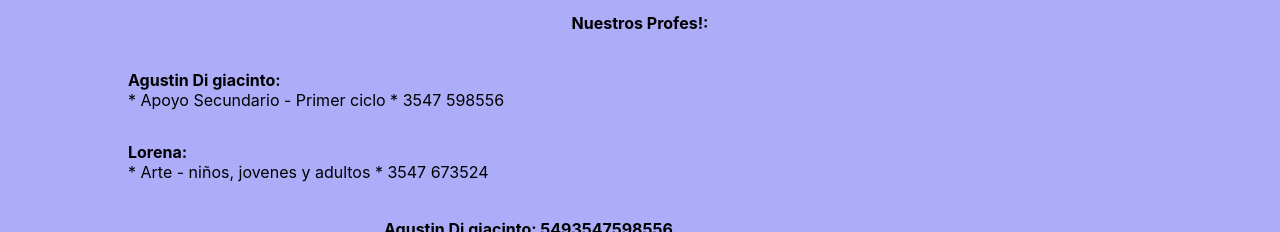
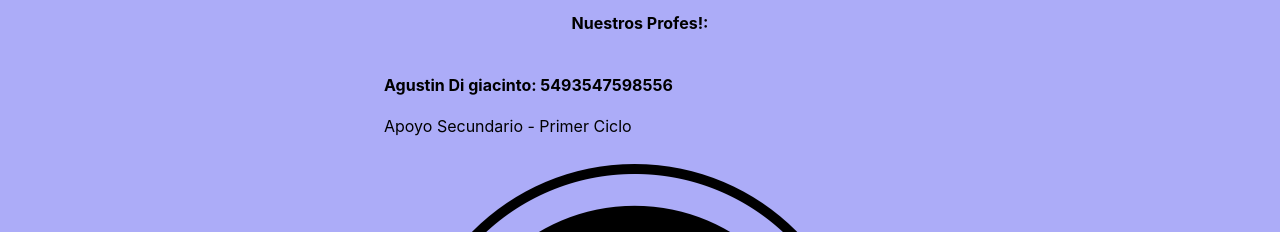
Before and after one commit to AgustinDi/Calendario-Local, a React (Create React App) app: page / in a window 1280 px wide. Shown: the part 785-1017 px from the top of the page. Built offline with nearby package versions, Linux system fonts and the light colour scheme.

Commit message:
cards working - cleaned

```diff
--- a/src/App.js
+++ b/src/App.js
@@ -17,16 +17,6 @@ function App() {
            acogedor y creativo diseñado para fomentar el aprendizaje y la colaboración.
         </p>
           <h4>Nuestros Profes!:</h4>
-        <p>
-          <b>Agustin Di giacinto:</b><br/>
-          * Apoyo Secundario - Primer ciclo
-          * 3547 598556
-        </p>
-        <p>
-          <b>Lorena:</b><br/>
-          * Arte - niños, jovenes y adultos
-          * 3547 673524
-        </p>
         <CardsPeople/>
       </header>
     </div>
```
